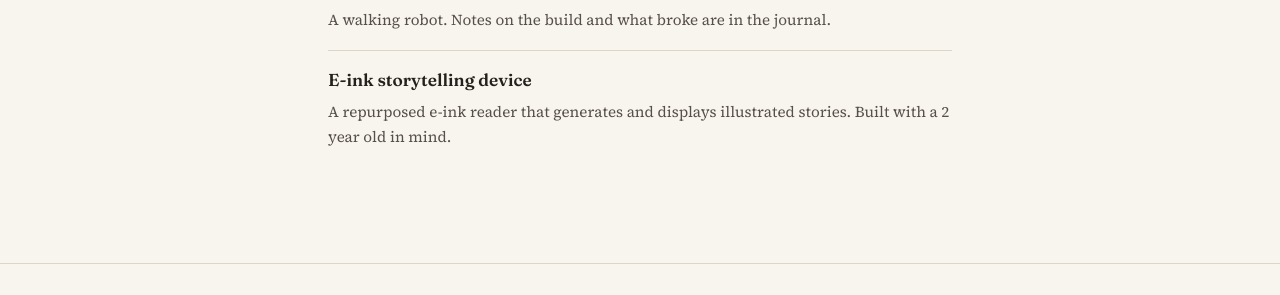
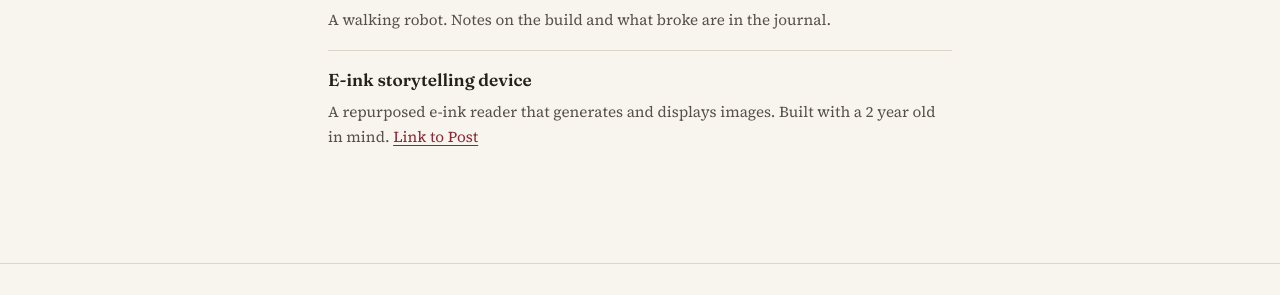
Before and after one commit to mishrad/mishrad.github.io, a Jekyll site: the page built from projects.md, in a window 1280 px wide. Shown: the part 433-728 px from the top of the page. Built offline with Jekyll 4.4.1, drawn with Linux system fonts in a browser that asks for light colours.

Commit message:
Revise project description for e-ink storytelling device
Updated the project description to reflect the focus on images.

```diff
--- a/projects.md
+++ b/projects.md
@@ -27,9 +27,11 @@ them.
 <div class="paper">
   <p class="paper-title">E-ink storytelling device</p>
   <p class="paper-abstract">
-    A repurposed e-ink reader that generates and displays illustrated stories.
+    A repurposed e-ink reader that generates and displays images.
     Built with a 2 year old in mind.
+    <a href = "https://mishradibya.com/journal/2026/08/04/e_ink-pic-gen/">Link to Post</a>
   </p>
+
 </div>
 
 </section>
```
